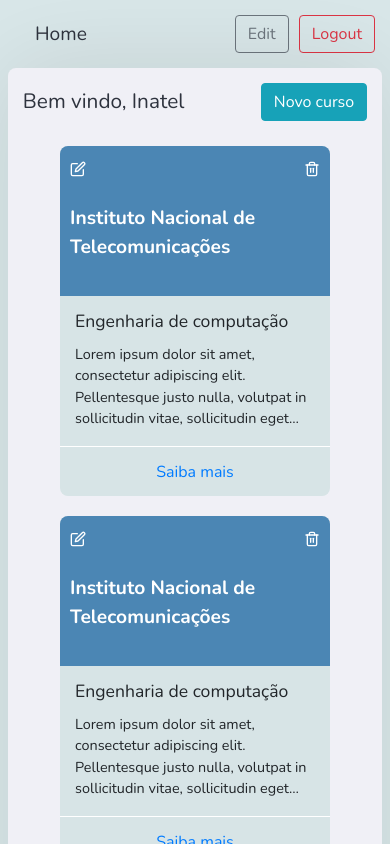
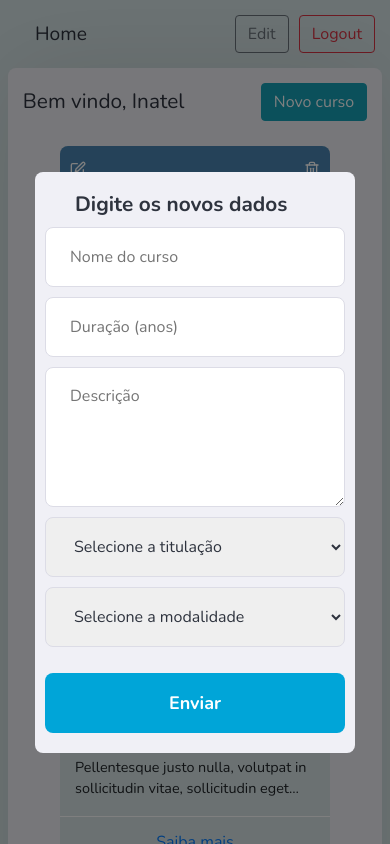
Before and after one commit to Brendhon/SearchFacul_Web, a React (Create React App) app: page /profile in a window 390 px wide. Both pictures are taken after a click on the button 78 px from the left and 168 px from the top of the page. Shown: the top 844 px of the page. Built offline with nearby package versions, Linux system fonts and the light colour scheme.

Commit message:
create: modal

```diff
--- a/src/components/Card/Card.css
+++ b/src/components/Card/Card.css
@@ -104,3 +104,65 @@
     padding: 15px;
     font-size: 1rem;
 }
+
+.modal-box {
+
+    position:absolute;
+    top:50%;
+    left:50%;
+
+    margin-top:-250px;
+    margin-left:-250px;
+
+    background: #f0f0f6;
+    padding: 10px;
+    border-radius: 8px;
+}
+
+.modal-box h1{
+    font-size: 1.7rem;
+    font-weight: 700;
+    color: var(--c-dark);
+    margin: 10px 10px 10px 120px;
+}
+
+@media(max-width: 630px) {
+    .modal-box {
+        margin-left:-260px;
+    }
+}
+
+@media(max-width: 550px) {
+    .modal-box {
+        margin-left:-235px;
+    }
+
+    .modal-box h1{
+        margin: 10px 10px 10px 100px;
+    }
+}
+
+@media(max-width: 480px) {
+
+    .modal-box {
+        margin-left:-160px;
+    }
+
+    .modal-box h1{
+        font-size: 1.3rem;
+        margin: 10px 10px 10px 30px;
+    }
+}
+
+@media(max-width: 320px) {
+
+    .modal-box {
+        margin-left:-155px;
+        padding: 5px;
+    }
+
+    .modal-box h1{
+        font-size: 1.5rem;
+        margin: 10px 10px 10px 30px;
+    }
+}
--- a/src/components/Card/Card.jsx
+++ b/src/components/Card/Card.jsx
@@ -3,21 +3,41 @@ import './Card.css'
 
 import { FiTrash2, FiEdit } from 'react-icons/fi'
 import Alert from '@material-ui/lab/Alert'
+import Modal from '@material-ui/core/Modal'
+
+import CourseForm from '../Form/Course'
 
 const Card = props => {
 
+    // Declaração de estados
     const [visible, setVisible] = useState("alert-visible-false")
+    const [open, setOpen] = useState(false)
+
+    // Declaração de funções
+    const visibleTrue = _ => setVisible("alert-visible-true")
+    const visibleFalse = _ => setVisible("alert-visible-false")
+
+    const handleOpen = _ => setOpen(true)
+    const handleClose = _ => setOpen(false)
 
     return (
         <div className="card-container">
 
+            {/* Cabeçalho do Card */}
             <header className="card-top">
 
                 {!props.authenticated ? <div style={{ margin: 10 }} /> :
 
                     <div className="card-top-authenticated">
-                        <button className="card-top-button"><FiEdit /></button>
-                        <button className="card-top-button" onClick={() => setVisible("alert-visible-true")}><FiTrash2 /></button>
+
+                        <button className="card-top-button" onClick={handleOpen}>
+                            <FiEdit />
+                        </button>
+
+                        <button className="card-top-button" onClick={visibleTrue}>
+                            <FiTrash2 />
+                        </button>
+
                     </div>
                 }
 
@@ -27,6 +47,7 @@ const Card = props => {
 
             </header>
 
+            {/* Conteúdo do Cartão */}
             <div className="card-content">
 
                 <h5 className="card-content-title"> Engenharia de computação</h5>
@@ -34,13 +55,26 @@ const Card = props => {
 
             </div>
 
+            {/* Rodapé do Cartão */}
             <footer className="card-bottom">
+
                 <a href="/profile">Saiba mais</a>
+
             </footer>
 
+            {/* Componentes com posições não fixadas */}
             <div className={visible}>
-                <Alert onClose={() => setVisible("alert-visible-false")}>Sucesso ao deletar</Alert>
+                <Alert onClose={visibleFalse}>Sucesso ao deletar</Alert>
             </div>
+
+            <Modal open={open} onClose={handleClose}>
+
+                <div className="modal-box">
+                    <h1>Digite os novos dados</h1>
+                    <CourseForm />
+                </div>
+
+            </Modal>
 
         </div>
     )
```
